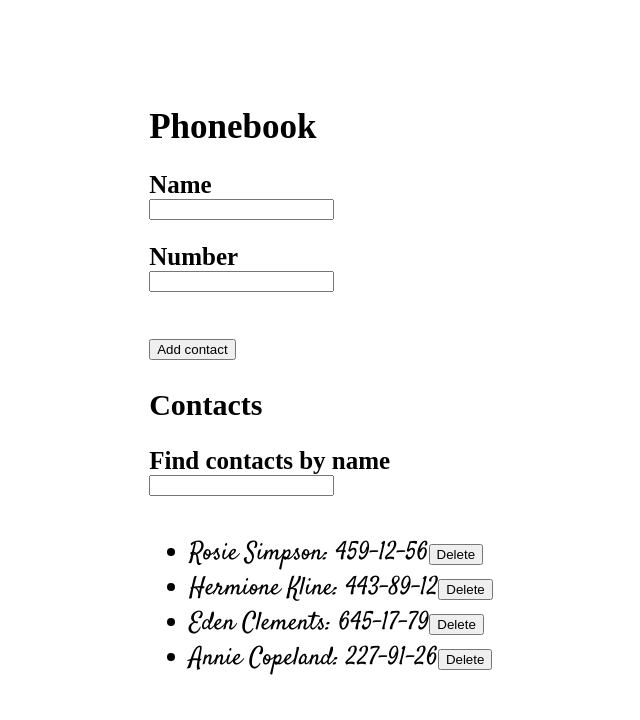
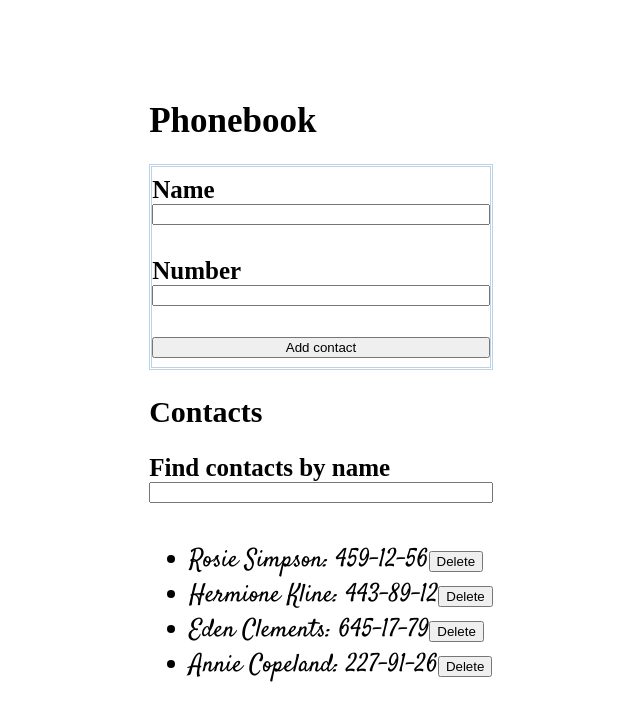
Before and after one commit to OlehKozubJS/goit-react-hw-02-phonebook, a React (Create React App) app: page / in a window 1280 px wide. Shown: the top 720 px of the page, without its empty margins (319-959 px from the left). Built offline with nearby package versions, Linux system fonts and the light colour scheme; a web font is replaced by a local one.

Commit message:
Update Pnonebook.module.css

```diff
--- a/src/components/PhonebookCSS/Pnonebook.module.css
+++ b/src/components/PhonebookCSS/Pnonebook.module.css
@@ -17,7 +17,11 @@ h3 {
 }
 
 form {
-    height:
+    height: 200px;
+    border: 3px double rgb(190, 210, 230);
+    display: flex;
+    flex-direction: column;
+    justify-content: space-evenly;
 }
 
 .nameLabel,
@@ -27,7 +31,9 @@ form {
 }
 
 input {
+    box-sizing: border-box;
     display: block;
+    width: 100%;
 }
 
 li {
```
